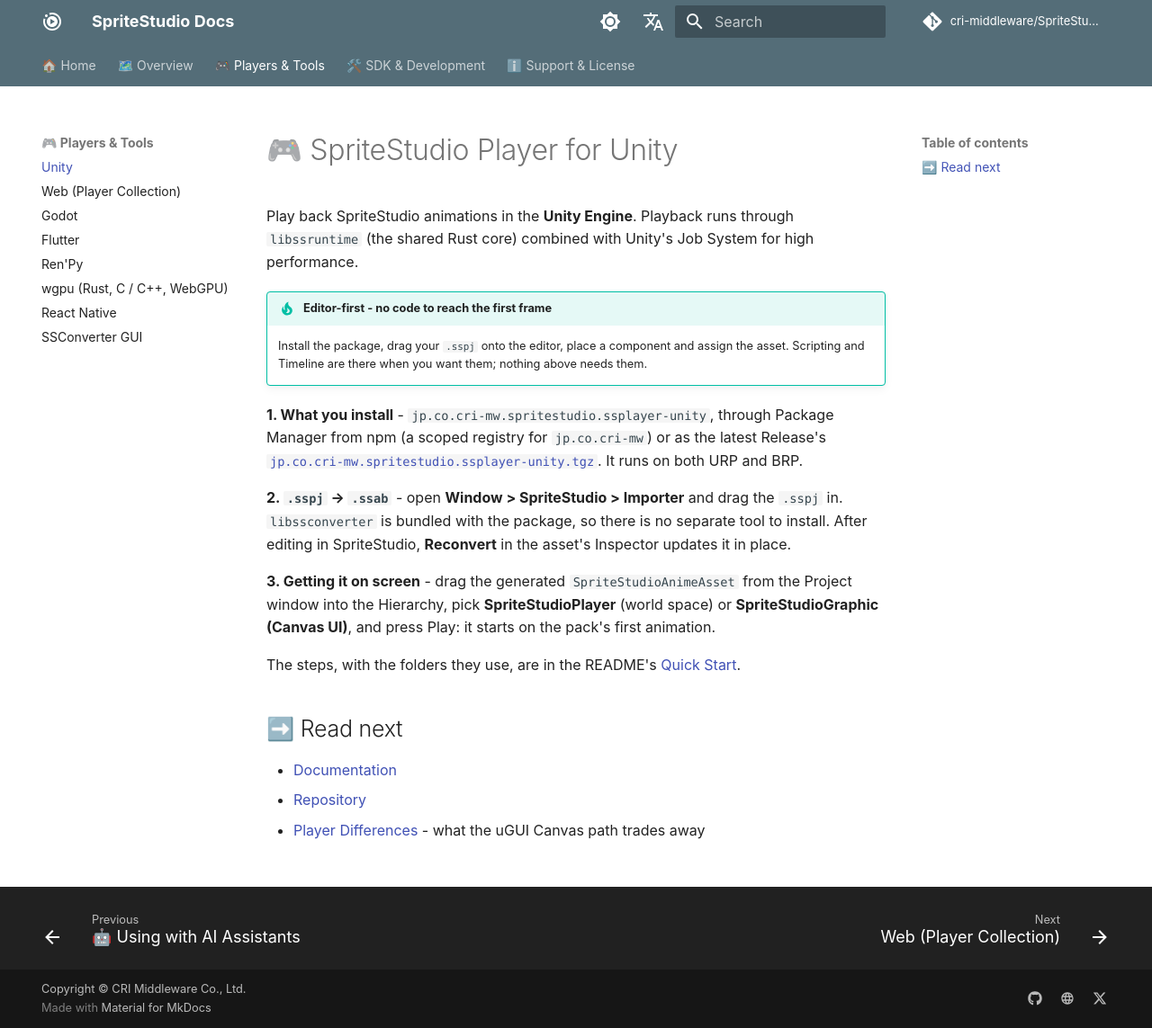
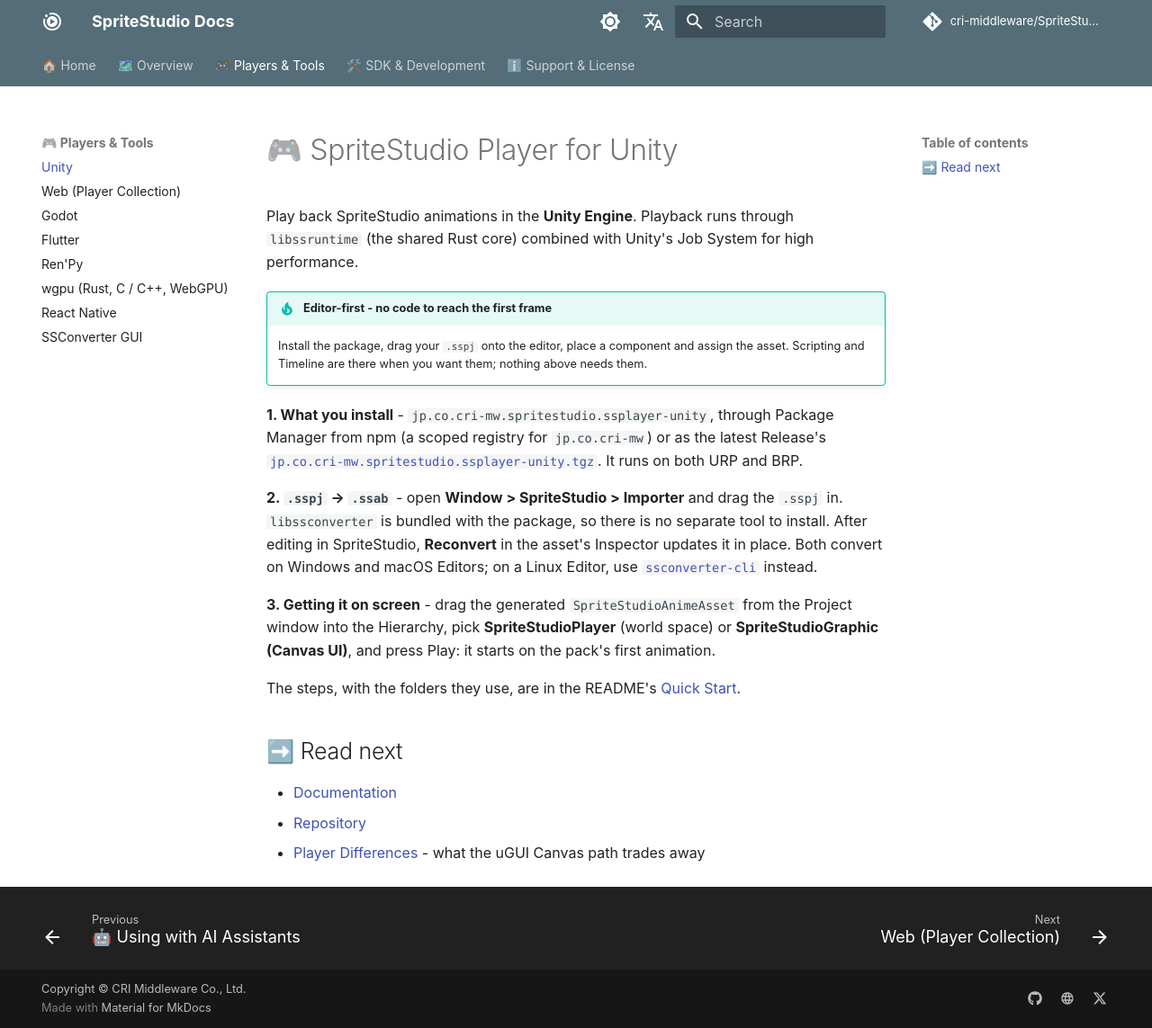
Before and after one commit to cri-middleware/SpriteStudio-Docs, an MkDocs documentation site: the page built from docs/en/players/unity.md, in a window 1280 px wide and 1143 px high. Shown: the whole window at 90% size. Built offline with MkDocs 1.6.1 and Material for MkDocs 9.7.7, drawn with Linux system fonts in a browser that asks for light colours; comment, search, counter and statistics services are not loaded.

Commit message:
docs: send a Linux Unity Editor to ssconverter-cli
The Unity page and Converting Assets said the bundled Importer needs no other tool. The Unity README says the window converts on Windows and macOS Editors, and Reconvert goes through the same converter.

```diff
--- a/docs/en/players/unity.md
+++ b/docs/en/players/unity.md
@@ -14,7 +14,9 @@ It runs on both URP and BRP.
 
 **2. `.sspj` -> `.ssab`** - open **Window > SpriteStudio > Importer** and drag the `.sspj` in.
 `libssconverter` is bundled with the package, so there is no separate tool to install. After
-editing in SpriteStudio, **Reconvert** in the asset's Inspector updates it in place.
+editing in SpriteStudio, **Reconvert** in the asset's Inspector updates it in place. Both convert
+on Windows and macOS Editors; on a Linux Editor, use
+[`ssconverter-cli`](../overview/convert-with-a-standalone-tool.md) instead.
 
 **3. Getting it on screen** - drag the generated `SpriteStudioAnimeAsset` from the Project
 window into the Hierarchy, pick **SpriteStudioPlayer** (world space) or **SpriteStudioGraphic
```
Also changed, not shown: docs/en/overview/conversion.md (+2 -1 lines), docs/ja/overview/conversion.md (+1 -1 lines), docs/ja/players/unity.md (+1 -1 lines).
